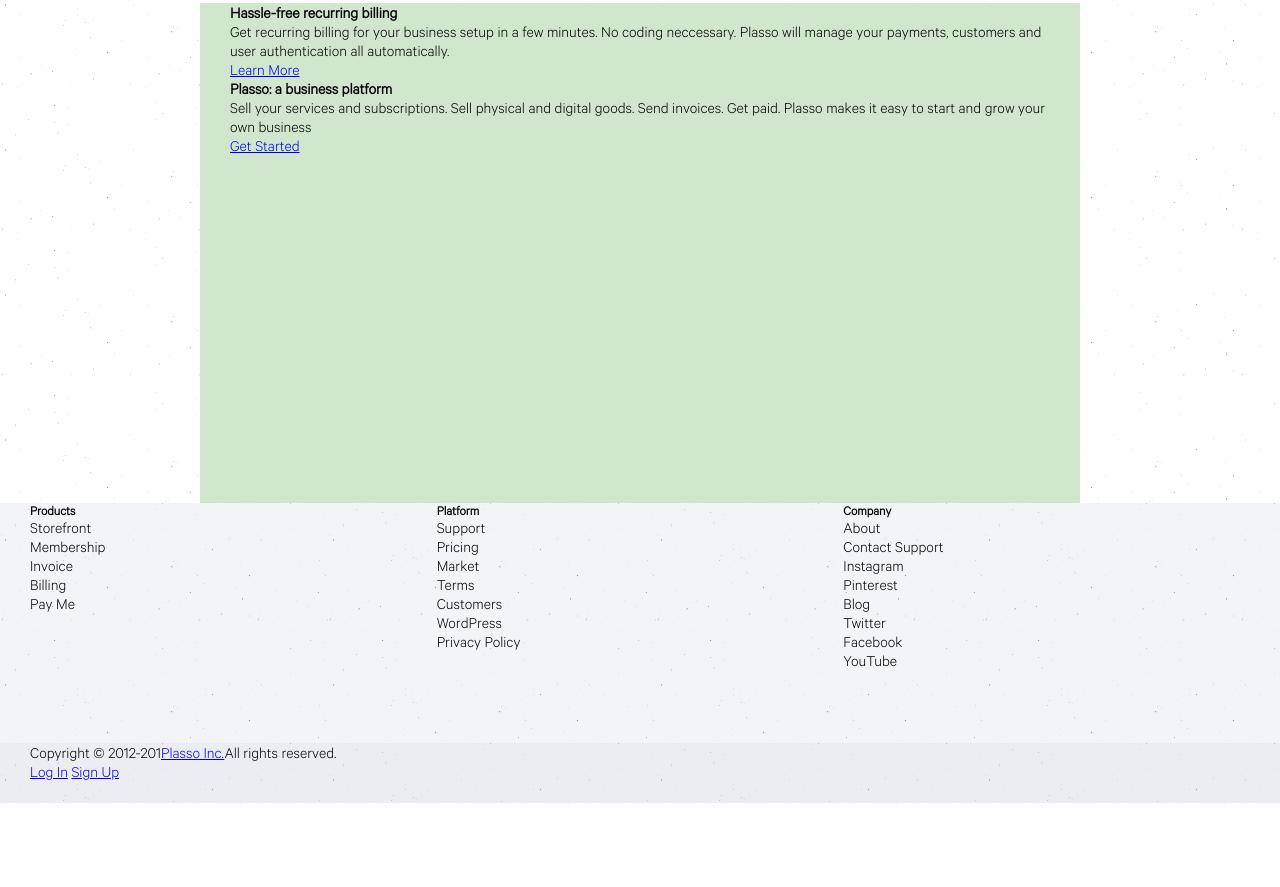
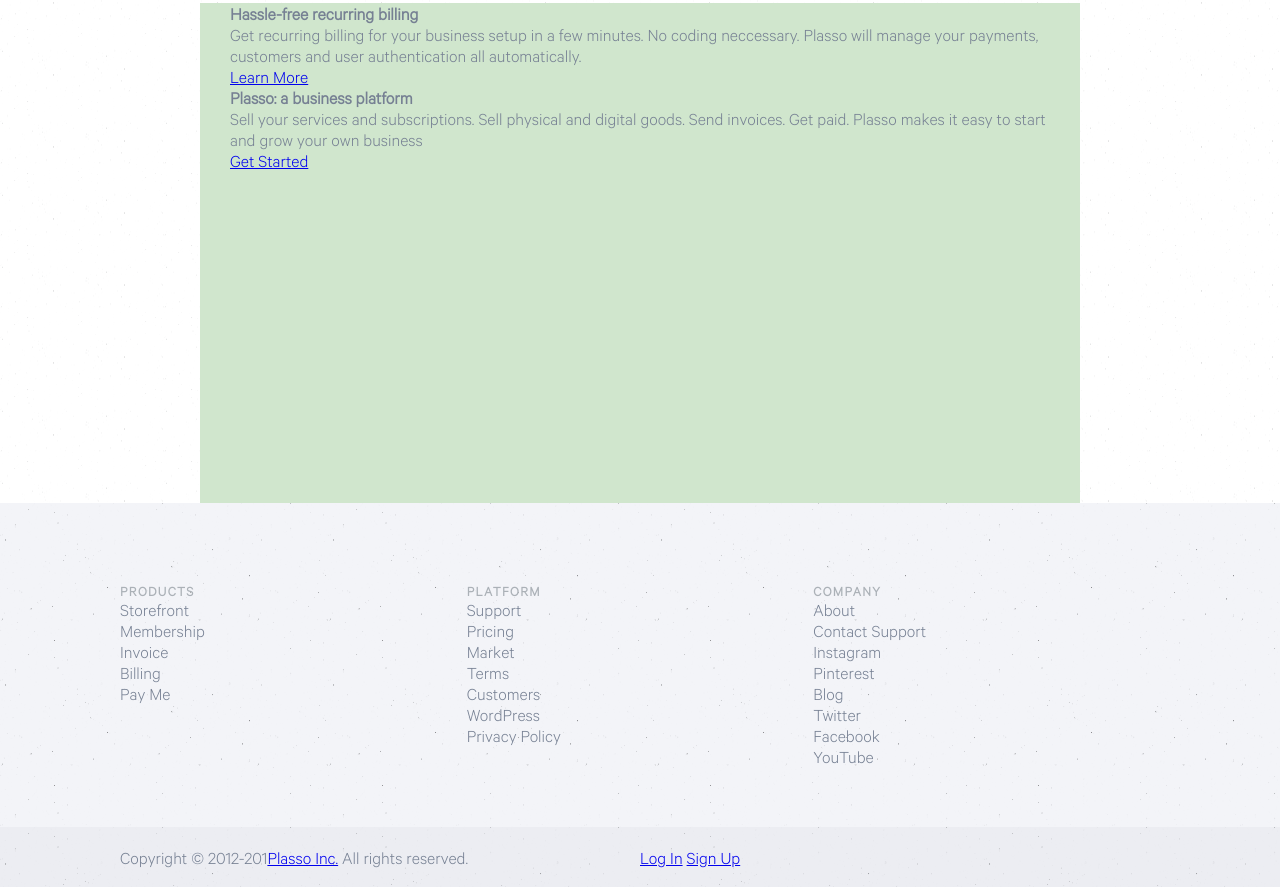
Before and after one commit to IbrahimButt/Stripe-Clone, a plain HTML site: page Plasso/app/index.html in a window 1280 px wide. Shown: the part 1047-1934 px from the top of the page. Before the commit the page ends 1850 px from the top, so only its background shows below. Drawn offline with Linux system fonts and the light colour scheme.

Commit message:
Fix Text Rendering, WIP Footer

```diff
--- a/Plasso/app/sass/_blocks.sass
+++ b/Plasso/app/sass/_blocks.sass
@@ -3,10 +3,16 @@
   grid-template-columns: 100%
   grid-template-rows: 50px 100vh 200px 500px 300px
   background: $body-bg
+  background-size: 164px 72px
+  font-size: 18px
+  color: $text-normal-color
+  -webkit-font-smoothing: antialiased
+  -moz-osx-font-smoothing: grayscale
+  text-rendering: optimizeLegibility
 
 .wrap
   // Final max-width, 1440px
-  max-width: 1380px
+  max-width: 1100px
   padding: 0 30px 0 30px
   height: 100%
   margin: auto
@@ -30,9 +36,11 @@
 footer
   display: grid
   grid-template-columns: 100%
-  grid-template-rows: 80% 20%
+  grid-template-rows: auto 20%
 
 .footer__main
   background: $footer-main-bg
+  padding: 80px 0 60px 0
 .footer__small
   background: $footer-small-bg
+  padding: 20px 0 20px 0
--- a/Plasso/app/sass/_elements.sass
+++ b/Plasso/app/sass/_elements.sass
@@ -2,7 +2,19 @@
   .wrap
     display: grid
     grid-template-columns: 1fr 1fr 1fr
-    grid-template-rows: 100%
+    grid-template-rows: auto
   .block
     li
       list-style: none
+  h5
+    font-size: 14px
+    text-transform: uppercase
+    font-weight: bold
+    letter-spacing: 0.1em
+    color: $footer-heading-color
+
+.footer__small
+  .wrap
+    display: grid
+    grid-template-columns: 1fr 1fr
+    grid-template-rows: auto
--- a/Plasso/app/sass/styles.sass
+++ b/Plasso/app/sass/styles.sass
@@ -1,3 +1,11 @@
+// At 800px
+//  hamburger menu
+//  footer blocks stack
+
+// At 700px
+//  selling points stack
+//  footer small elements stack
+
 @font-face
   font-family: "CalibreWeb"
   font-style: normal
@@ -10,10 +18,11 @@
   box-sizing: border-box
   font-family: CalibreWeb
 
-$text-normal: #768093
+$text-normal-color: #768093
 $body-bg: transparent url(../images/bg-texture.png) repeat top left
 $footer-main-bg: #f3f4f8 url(../images/bg-texture.png) repeat top left
 $footer-small-bg: #ecedf2 url(../images/bg-texture.png) repeat top left
+$footer-heading-color: #abb1b7
 
 
 @import blocks
```
Also changed, not shown: Plasso/app/index.html (+1 -1 lines), Plasso/app/css/styles.css, 1 other file.
